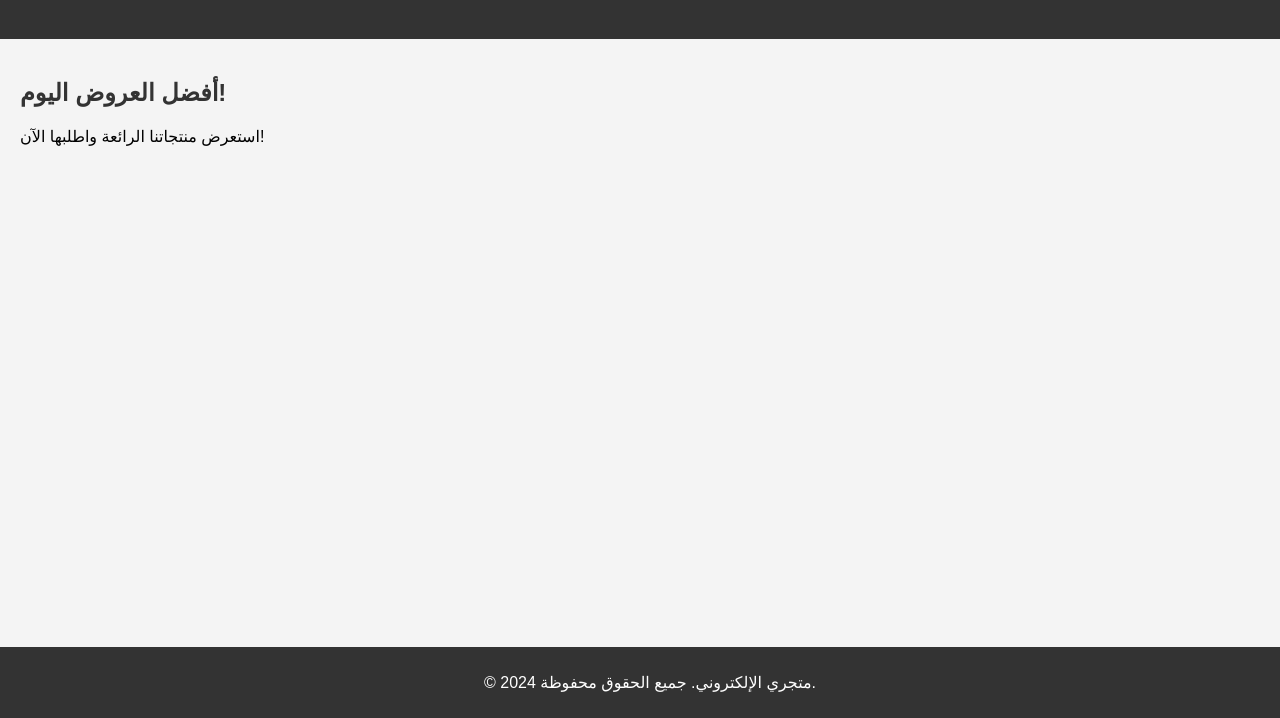
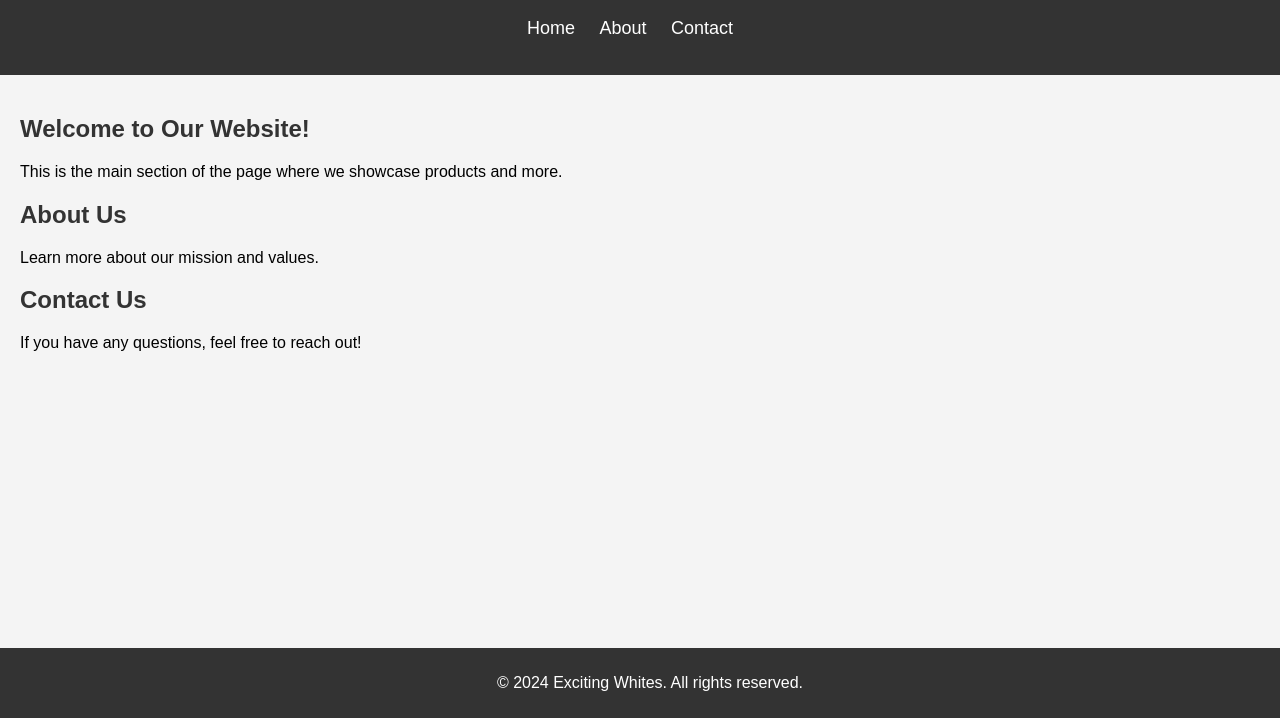
Before and after one commit to excitingwhite/keepurlife, a plain HTML site: page index.html in a window 1280 px wide. Shown: the part 82-800 px from the top of the page. Drawn offline with Linux system fonts and the light colour scheme.

Commit message:
Update index.html

```diff
--- a/index.html
+++ b/index.html
@@ -1,25 +1,44 @@
 <!DOCTYPE html>
-<html lang="ar">
+<html lang="en">
 <head>
     <meta charset="UTF-8">
     <meta name="viewport" content="width=device-width, initial-scale=1.0">
-    <title>متجري الإلكتروني</title>
+    <title>Exciting Whites</title>
     <link rel="stylesheet" href="styles.css">
 </head>
 <body>
     <header>
-        <h1>مرحبًا بكم في متجري الإلكتروني!</h1>
+        <h1>Welcome to Exciting Whites</h1>
+        <nav>
+            <ul>
+                <li><a href="#home">Home</a></li>
+                <li><a href="#about">About</a></li>
+                <li><a href="#contact">Contact</a></li>
+            </ul>
+        </nav>
     </header>
 
     <main>
-        <section>
-            <h2>أفضل العروض اليوم!</h2>
-            <p>استعرض منتجاتنا الرائعة واطلبها الآن!</p>
+        <section id="home">
+            <h2>Welcome to Our Website!</h2>
+            <p>This is the main section of the page where we showcase products and more.</p>
+        </section>
+
+        <section id="about">
+            <h2>About Us</h2>
+            <p>Learn more about our mission and values.</p>
+        </section>
+
+        <section id="contact">
+            <h2>Contact Us</h2>
+            <p>If you have any questions, feel free to reach out!</p>
         </section>
     </main>
 
     <footer>
-        <p>&copy; 2024 متجري الإلكتروني. جميع الحقوق محفوظة.</p>
+        <p>&copy; 2024 Exciting Whites. All rights reserved.</p>
     </footer>
+
+    <script src="script.js"></script>
 </body>
 </html>
```
